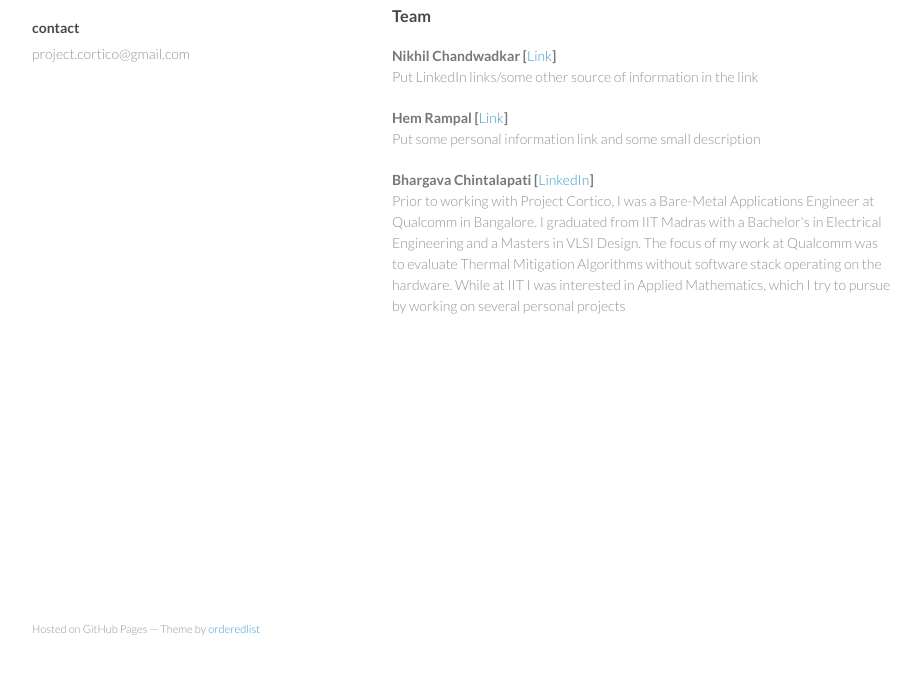
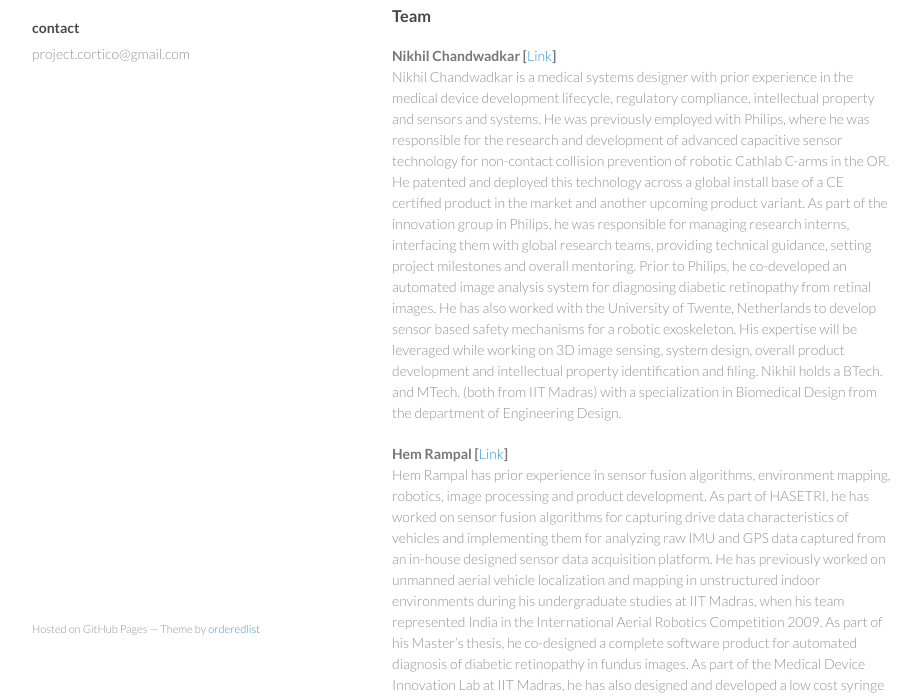
Before and after one commit to projectcortico/projectcortico.github.io, a plain HTML site: page index.html in a window 1280 px wide. Shown: the part 92-791 px from the top of the page, without its empty margins (178-1098 px from the left). Drawn offline with Linux system fonts and the light colour scheme; a script that the page names is missing.

Commit message:
IIPME descriptions added

```diff
--- a/index.html
+++ b/index.html
@@ -29,25 +29,27 @@
 <h3>
 <a name="Projects" class="anchor" href="#projects"><span class="octicon octicon-link"></span></a>Team</h3>
 
+
+
         <p class="pub-item">
           <div class="pub-title">Nikhil Chandwadkar
             [<a href="docs/vulcan/vulcan.html">Link</a>]
           </div>
-	  Put LinkedIn links/some other source of information in the link
+Nikhil Chandwadkar is a medical systems designer with prior experience in the medical device development lifecycle, regulatory compliance, intellectual property and sensors and systems. He was previously employed with Philips, where he was responsible for the research and development of advanced capacitive sensor technology for non-contact collision prevention of robotic Cathlab C-arms in the OR. He patented and deployed this technology across a global install base of a CE certified product in the market and another upcoming product variant. As part of the innovation group in Philips, he was responsible for managing research interns, interfacing them with global research teams, providing technical guidance, setting project milestones and overall mentoring. Prior to Philips, he co-developed an automated image analysis system for diagnosing diabetic retinopathy from retinal images. He has also worked with the University of Twente, Netherlands to develop sensor based safety mechanisms for a robotic exoskeleton. His expertise will be leveraged while working on 3D image sensing, system design, overall product development and intellectual property identification and filing. Nikhil holds a BTech. and MTech. (both from IIT Madras) with a specialization in Biomedical Design from the department of Engineering Design.
+
 	  </p>
 
         <p class="pub-item">
           <div class="pub-title">Hem Rampal
             [<a href="docs/ipimu/ipimu.html">Link</a>]</div>
-	Put some personal information link and some small description
+Hem Rampal has prior experience in sensor fusion algorithms, environment mapping, robotics, image processing and product development. As part of HASETRI,  he has worked on sensor fusion algorithms for capturing drive data characteristics of vehicles and implementing them for analyzing raw IMU and GPS data captured from an in-house designed sensor data acquisition platform. He has previously worked on unmanned aerial vehicle localization and mapping in unstructured indoor environments during his undergraduate studies at IIT Madras, when his team represented India in the International Aerial Robotics Competition 2009. As part of his Master’s thesis, he co-designed a complete software product for automated diagnosis of diabetic retinopathy in fundus images. As part of the Medical Device Innovation Lab at IIT Madras, he has also designed and developed a low cost syringe pump. Hem holds a BTech. and MTech. (both from IIT Madras) in Engineering Design.
+
         </p>
 
         <p class="pub-item">
           <div class="pub-title">Bhargava Chintalapati
             [<a href="https://www.linkedin.com/pub/bhargava-chintalapati/36/812/675">LinkedIn</a>]</div>
-	 Prior to working with Project Cortico, I was a Bare-Metal Applications Engineer at Qualcomm in Bangalore. I graduated from IIT Madras with a Bachelor's in Electrical Engineering and a Masters in VLSI Design. The focus of my work at Qualcomm was to evaluate Thermal Mitigation Algorithms without software stack operating on the hardware.
-
-While at IIT I was interested in Applied Mathematics, which I try to pursue by working on several personal projects
+Bhargava Chintalapati is an embedded systems engineer with an applied mathematics background. He was previously employed with Qualcomm, working on various projects involving FPGAs (pre-silicon), board bring up (post-silicon) and firmware. Vulcan, a bare-metal thermal profiling platform conceptualized and developed by him was presented at the Qualcomm Global Thermal Summit 2015, San Diego. While interning at Fairchild Semiconductor his work on an efficient buck convertor architecture was published at the PCIM Europe, 2012. Exposure to working in an environment that is devoid of all the software abstractions is a unique dimension in the skill set of the current team. His expertise can be leveraged while working on customized hardware components and  developing low-latency firmware algorithms.  Bhargava holds a BTech. and MTech. (both from IIT Madras) in Electrical Engineering with a specialization in VLSI.
         </p>
 
 <h3>
```
